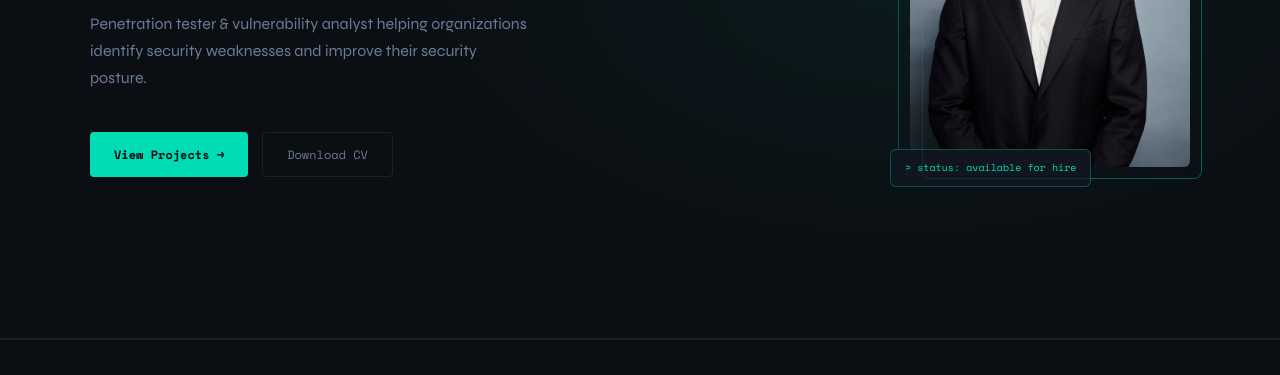
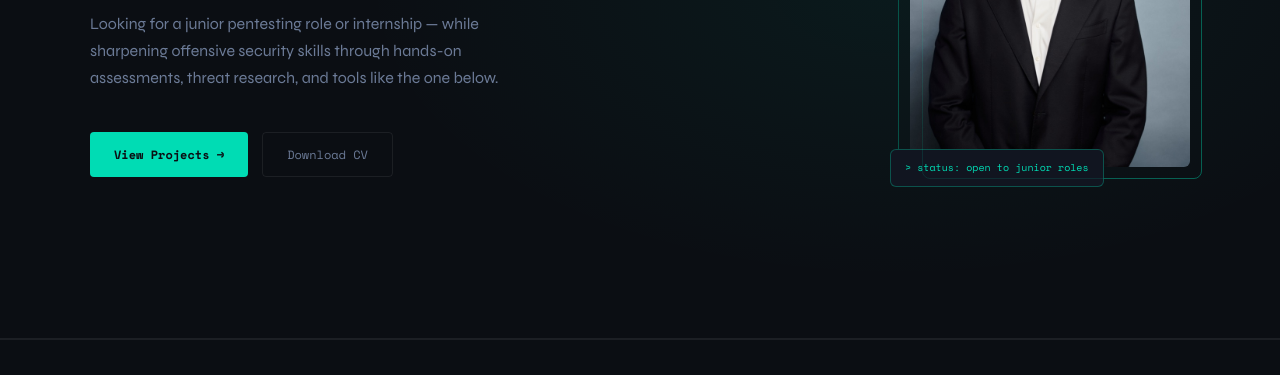
Before and after one commit to levihekm243/website-Levi, a plain HTML site: page index.html in a window 1280 px wide. Shown: the part 425-800 px from the top of the page. Drawn offline with nearby package versions, Linux system fonts and the light colour scheme.

Commit message:
Sharpen hero copy to lead with job-search intent
Recruiters scanning the hero should immediately see availability for
junior roles/internships, while the scan tool and projects still do
the work of demonstrating hands-on skill.

```diff
--- a/index.html
+++ b/index.html
@@ -33,7 +33,7 @@
       <div class="hero-text fade-up">
         <p class="eyebrow">Junior Cybersecurity Professional</p>
         <h1>Levi<br><span class="accent">Hekman</span></h1>
-        <p class="hero-sub">Penetration tester &amp; vulnerability analyst helping organizations identify security weaknesses and improve their security posture.</p>
+        <p class="hero-sub">Looking for a junior pentesting role or internship — while sharpening offensive security skills through hands-on assessments, threat research, and tools like the one below.</p>
         <div class="hero-actions">
           <a href="#projects" class="btn-primary">View Projects →</a>
           <a href="CV_Levi_Hekman.pdf" target="_blank" download class="btn-ghost">Download CV</a>
@@ -41,7 +41,7 @@
       </div>
       <div class="hero-photo-wrap fade-up">
         <img src="images/levi.jpg" alt="Levi Hekman" class="hero-photo">
-        <div class="terminal-badge">status: available for hire</div>
+        <div class="terminal-badge">status: open to junior roles</div>
       </div>
     </div>
   </section>
```
